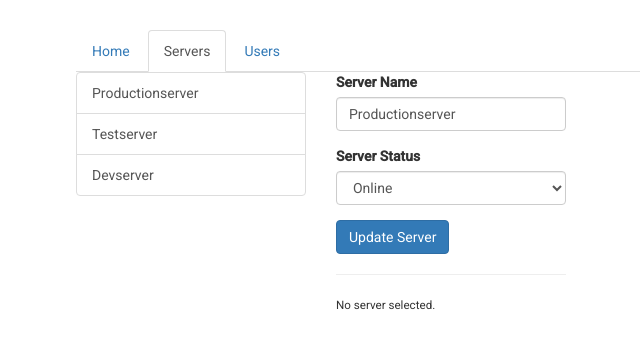
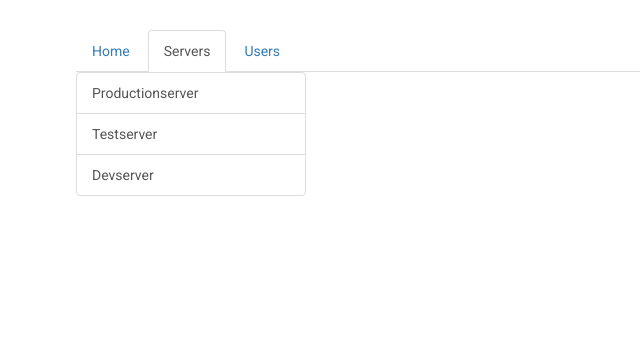
Before and after one commit to sean-xiao-zhao7/ang-routing, an Angular app: page /servers in a window 1280 px wide. Shown: the top 348 px of the page, without its empty margins (189-829 px from the left). Built offline with nearby package versions, Linux system fonts and the light colour scheme.

Commit message:
Add server child routes

```diff
--- a/src/app/servers/servers.component.html
+++ b/src/app/servers/servers.component.html
@@ -11,8 +11,6 @@
     </div>
   </div>
   <div class="col-xs-12 col-sm-4">
-    <app-edit-server></app-edit-server>
-    <hr />
-    <app-server></app-server>
+    <router-outlet></router-outlet>
   </div>
 </div>
```
Also changed, not shown: src/app/app.module.ts (+10 -8 lines).
